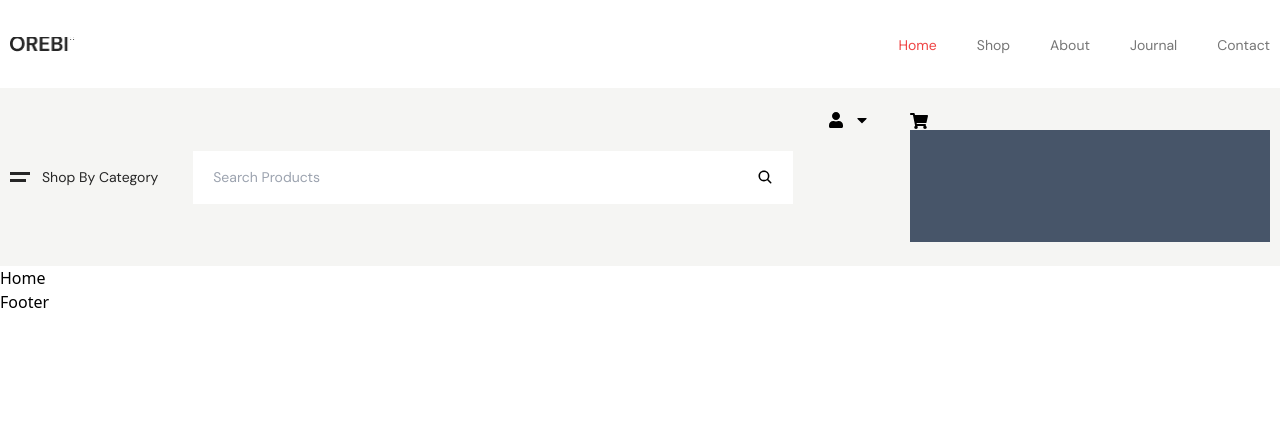
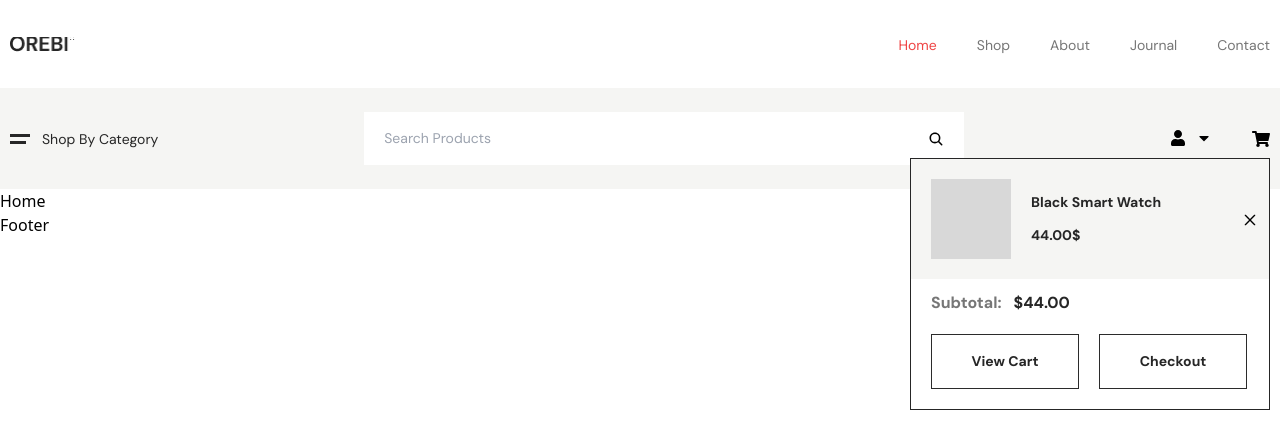
Before and after one commit to mnosumon/orebe, a React (Vite) app: page / in a window 1280 px wide. Both pictures are taken after a click on the icon 1261 px from the left and 138 px from the top of the page. Shown: the top 448 px of the page. Built offline with nearby package versions, Linux system fonts and the light colour scheme.

Commit message:
Cart PopUp done

```diff
--- a/src/compnents/header/userAccount/Cart.jsx
+++ b/src/compnents/header/userAccount/Cart.jsx
@@ -1,19 +1,21 @@
 import React, { useState } from 'react'
 import { FaShoppingCart } from "react-icons/fa";
 import Dropdown from '../../utilities/Dropdown';
+import CartPopUp from './CartPopUp';
 
 const Cart = () => {
   let [show, setShow] = useState(false)
   return (
-    <section>
-
+    <section className='relative'>
       <Dropdown setShow={setShow}>
           <FaShoppingCart className='text-lg cursor-pointer' />
+          {
+        show &&
+        <div className="w-[360px] absolute right-0 top-7">
+            <CartPopUp/>
+        </div>
+        }
       </Dropdown>
-        {
-          show &&
-        <div className="w-[360px] bg-slate-600 h-28"></div>
-        }
     </section>
   )
 }
--- /dev/null
+++ b/src/compnents/header/userAccount/CartPopUp.jsx
@@ -0,0 +1,39 @@
+import React from 'react'
+import H6 from '../../utilities/H6'
+import { RxCross2 } from "react-icons/rx";
+import H5 from '../../utilities/H5';
+import List from '../../utilities/List'
+import Ancor from '../../utilities/Ancor';
+
+const CartPopUp = () => {
+  return (
+    <div className='border border-primary'>
+      <div className="flex gap-[78px] items-center p-5 bg-[#F5F5F3]">
+        <div className="flex gap-5 items-center">
+          <div className="h-[80px] w-[80px] bg-[#D8D8D8]"></div>
+          <div className="flex flex-col gap-3">
+            <H6 className="w-[132px]" content="Black Smart Watch" />
+            <H6 content="44.00$" />
+          </div>
+        </div>
+        <div className="w-4 h-4" >
+          <RxCross2 className='text-lg' />
+        </div>
+      </div>
+      <div className="flex gap-3 px-5 pt-3">
+        <H5 className="!text-fourth" content="Subtotal:" />
+        <H5 content="$44.00"/>
+      </div>
+      <List className="flex gap-5 p-5">
+        <li className='w-[148px]'>
+          <Ancor content="View Cart"/>
+        </li>
+        <li className='w-[148px]'>
+          <Ancor content='Checkout'/>
+        </li>
+      </List>
+    </div>
+  )
+}
+
+export default CartPopUp
--- /dev/null
+++ b/src/compnents/utilities/Ancor.jsx
@@ -0,0 +1,10 @@
+import React from 'react'
+import { Link } from 'react-router-dom'
+
+const Ancor = ({className, content, href}) => {
+  return (
+    <Link to={href} className={`py-4 text-center font-dm text-sm font-bold leading-normal text-primary border border-[#2B2B2B] block hover:bg-primary hover:text-[#FFFFFF] ease-in-out duration-500 ${className}`}>{content}</Link>
+  )
+}
+
+export default Ancor
--- /dev/null
+++ b/src/compnents/utilities/H5.jsx
@@ -0,0 +1,9 @@
+import React from 'react'
+
+const H5 = ({className, content}) => {
+  return (
+    <h5 className={`font-dm text-base font-bold leading-praimary text-primary ${className}`}>{content}</h5>
+  )
+}
+
+export default H5
--- /dev/null
+++ b/src/compnents/utilities/H6.jsx
@@ -0,0 +1,9 @@
+import React from 'react'
+
+const H6 = ({content, className}) => {
+  return (
+    <h6 className={`font-dm text-sm font-bold leading-normal text-primary ${className}`}>{content}</h6>
+  )
+}
+
+export default H6
--- a/tailwind.config.js
+++ b/tailwind.config.js
@@ -15,7 +15,12 @@ export default {
       colors: {
         'primary': '#262626',
         'scoend': '#979797',
+        'third': '#F5F5F5',
+        'fourth': '#767676',
       },
+      lineHeight: {
+        'praimary': '23px',
+      }
     },
   },
   plugins: [],
```
